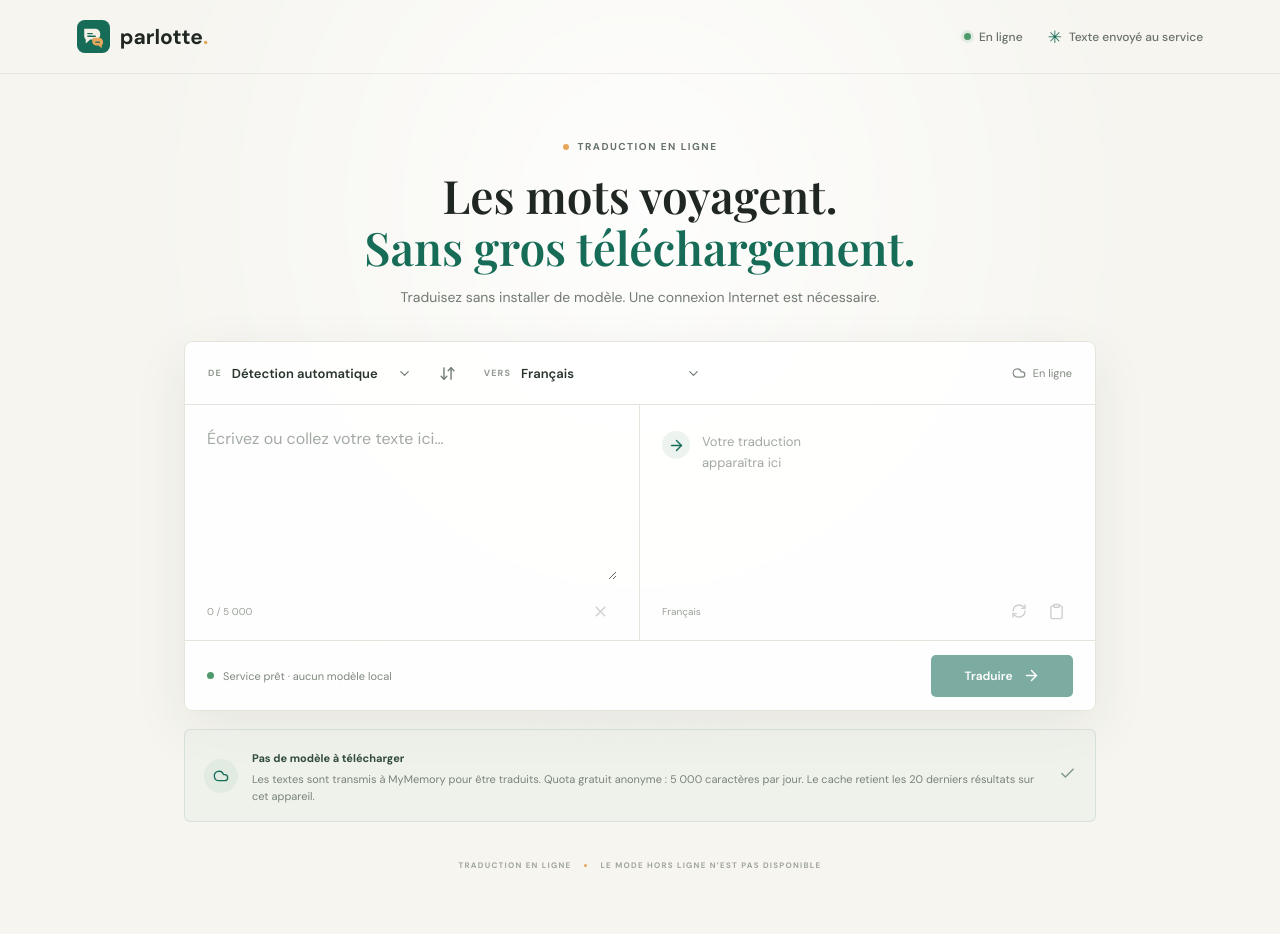
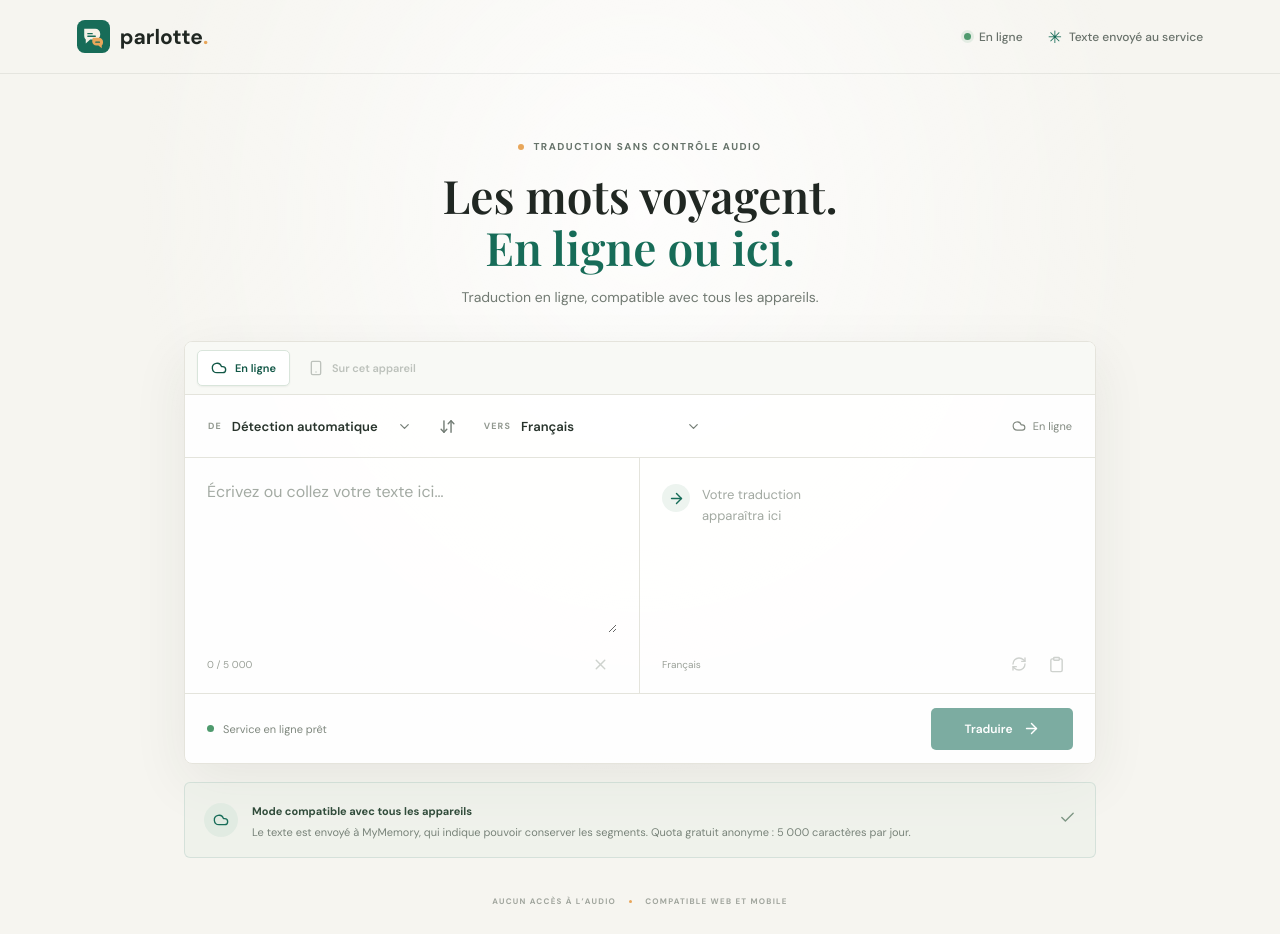
Before and after one commit to momothiam-dev/translator, a React (Vite) app: page / in a window 1280 px wide. Before the commit the page ends 898 px from the top, so only its background shows below. Built offline with nearby package versions, Linux system fonts and the light colour scheme; a web font is replaced by a local one.

Commit message:
Add browser-managed offline translation option

```diff
--- a/src/App.tsx
+++ b/src/App.tsx
@@ -1,9 +1,11 @@
 import { useEffect, useState } from 'react'
-import { ArrowDownUp, ArrowRight, Check, ChevronDown, Clipboard, Cloud, LoaderCircle, RefreshCw, X } from 'lucide-react'
+import { ArrowDownUp, ArrowRight, Check, ChevronDown, Clipboard, Cloud, LoaderCircle, RefreshCw, Smartphone, X } from 'lucide-react'
 import { nllbLanguages, type Language } from './languages'
 import { translateOnline } from './onlineTranslator'
+import { browserTranslationAvailable, translateInBrowser } from './browserTranslator'
 
 type TranslationCache = Record<string, string>
+type TranslationMode = 'online' | 'device'
 const TRANSLATION_CACHE_KEY = 'parlotte:online-translations:v1'
 const MAX_CACHED_TRANSLATIONS = 20
 
@@ -50,8 +52,8 @@ function readTranslationCache(): TranslationCache {
   }
 }
 
-function translationKey(text: string, source: string, target: string): string {
-  return JSON.stringify([source, target, text])
+function translationKey(text: string, source: string, target: string, mode: TranslationMode): string {
+  return JSON.stringify([mode, source, target, text])
 }
 
 function storeTranslation(key: string, value: string): void {
@@ -67,16 +69,20 @@ function storeTranslation(key: string, value: string): void {
 function App() {
   const [source, setSource] = useState('auto')
   const [target, setTarget] = useState('fra_Latn')
+  const [mode, setMode] = useState<TranslationMode>('online')
+  const [deviceTranslationAvailable, setDeviceTranslationAvailable] = useState(false)
   const [input, setInput] = useState('')
   const [output, setOutput] = useState('')
   const [translating, setTranslating] = useState(false)
   const [translationReused, setTranslationReused] = useState(false)
+  const [translationProgress, setTranslationProgress] = useState('')
   const [error, setError] = useState('')
   const [copied, setCopied] = useState(false)
   const [online, setOnline] = useState(navigator.onLine)
 
   useEffect(() => {
     const updateConnection = () => setOnline(navigator.onLine)
+    setDeviceTranslationAvailable(browserTranslationAvailable())
     void caches.delete('transformers-cache')
     localStorage.removeItem('parlotte:nllb-model-cached:v1')
     window.addEventListener('online', updateConnection)
@@ -90,13 +96,17 @@ function App() {
   const translate = async (force = false) => {
     const text = input.trim()
     if (!text || translating) return
-    if (!navigator.onLine) {
+    if (mode === 'online' && !navigator.onLine) {
       setOnline(false)
-      setError('Une connexion Internet est nécessaire. Cette version ne télécharge aucun modèle hors ligne.')
+      setError('Une connexion Internet est nécessaire pour le mode en ligne. Essayez Sur cet appareil si votre navigateur le prend en charge.')
+      return
+    }
+    if (mode === 'device' && source === 'auto') {
+      setError('Choisissez la langue source pour traduire sur cet appareil.')
       return
     }
 
-    const key = translationKey(text, source, target)
+    const key = translationKey(text, source, target, mode)
     const cached = readTranslationCache()[key]
     if (!force && cached !== undefined) {
       setOutput(cached)
@@ -113,15 +123,19 @@ function App() {
 
     setTranslating(true)
     setTranslationReused(false)
+    setOutput('')
     setError('')
     try {
-      const result = await translateOnline(text, source, target)
+      const result = mode === 'online'
+        ? await translateOnline(text, source, target)
+        : await translateInBrowser(text, source, target, (progress) => setTranslationProgress(`Pack de langue ${progress}%`))
       setOutput(result)
       storeTranslation(key, result)
     } catch (translationError) {
       setError(translationError instanceof Error ? translationError.message : 'La traduction en ligne a échoué. Réessayez.')
     } finally {
       setTranslating(false)
+      setTranslationProgress('')
     }
   }
 
@@ -158,28 +172,32 @@ function App() {
         </a>
         <div className="topbar-right">
           <span className={`connection ${online ? 'is-online' : ''}`}><span className="connection-dot" />{online ? 'En ligne' : 'Hors ligne'}</span>
-          <span className="privacy-label"><span className="privacy-mark">✳</span> Texte envoyé au service</span>
+          <span className="privacy-label"><span className="privacy-mark">✳</span>{mode === 'online' ? 'Texte envoyé au service' : 'Texte gardé sur l’appareil'}</span>
         </div>
       </header>
 
       <section className="workspace">
         <div className="intro">
-          <div className="eyebrow"><span /> TRADUCTION EN LIGNE</div>
-          <h1>Les mots voyagent.<br /><em>Sans gros téléchargement.</em></h1>
-          <p>Traduisez sans installer de modèle. Une connexion Internet est nécessaire.</p>
+          <div className="eyebrow"><span /> TRADUCTION SANS CONTRÔLE AUDIO</div>
+          <h1>Les mots voyagent.<br /><em>En ligne ou ici.</em></h1>
+          <p>{mode === 'online' ? 'Traduction en ligne, compatible avec tous les appareils.' : 'Le navigateur gère le pack de langue sur les appareils compatibles.'}</p>
         </div>
 
-        <section className="translator" aria-label="Traducteur en ligne">
+        <section className="translator" aria-label="Traducteur">
+          <div className="mode-bar" role="group" aria-label="Mode de traduction">
+            <button className={`mode-option ${mode === 'online' ? 'selected' : ''}`} onClick={() => { setMode('online'); setError(''); setTranslationReused(false) }} aria-pressed={mode === 'online'}><Cloud size={16} /> En ligne</button>
+            <button className={`mode-option ${mode === 'device' ? 'selected' : ''}`} onClick={() => { setMode('device'); setError(''); setTranslationReused(false) }} disabled={!deviceTranslationAvailable} title={!deviceTranslationAvailable ? 'Cette fonction n’est pas proposée par ce navigateur' : 'Traduire avec le moteur du navigateur'} aria-pressed={mode === 'device'}><Smartphone size={16} /> Sur cet appareil</button>
+          </div>
           <div className="language-bar">
-            <label className="language-select"><span>DE</span><select value={source} onChange={(event) => { setSource(event.target.value); setTranslationReused(false) }} aria-label="Langue source"><option value="auto">Détection automatique</option>{languages.map((language) => <option key={language.code} value={language.code}>{language.name}</option>)}</select><ChevronDown size={15} /></label>
+            <label className="language-select"><span>DE</span><select value={source} onChange={(event) => { setSource(event.target.value); setTranslationReused(false); setOutput('') }} aria-label="Langue source"><option value="auto">Détection automatique</option>{languages.map((language) => <option key={language.code} value={language.code}>{language.name}</option>)}</select><ChevronDown size={15} /></label>
             <button className="swap-button" onClick={swap} disabled={source === 'auto'} title="Inverser les langues" aria-label="Inverser les langues"><ArrowDownUp size={17} /></button>
-            <label className="language-select target-select"><span>VERS</span><select value={target} onChange={(event) => { setTarget(event.target.value); setTranslationReused(false) }} aria-label="Langue cible">{languages.map((language) => <option key={language.code} value={language.code}>{language.name}</option>)}</select><ChevronDown size={15} /></label>
-            <span className="language-count"><Cloud size={14} /> En ligne</span>
+            <label className="language-select target-select"><span>VERS</span><select value={target} onChange={(event) => { setTarget(event.target.value); setTranslationReused(false); setOutput('') }} aria-label="Langue cible">{languages.map((language) => <option key={language.code} value={language.code}>{language.name}</option>)}</select><ChevronDown size={15} /></label>
+            <span className="language-count">{mode === 'online' ? <Cloud size={14} /> : <Smartphone size={14} />}{mode === 'online' ? 'En ligne' : 'Navigateur'}</span>
           </div>
 
           <div className="translation-panes">
             <div className="pane input-pane">
-              <textarea value={input} onChange={(event) => { setInput(event.target.value); setTranslationReused(false) }} maxLength={5000} placeholder="Écrivez ou collez votre texte ici…" aria-label="Texte à traduire" />
+              <textarea value={input} onChange={(event) => { setInput(event.target.value); setTranslationReused(false); setOutput('') }} maxLength={5000} placeholder="Écrivez ou collez votre texte ici…" aria-label="Texte à traduire" />
               <div className="pane-footer"><span>{input.length} / 5 000</span><button className="icon-button" onClick={() => { setInput(''); setOutput('') }} disabled={!input} title="Effacer le texte" aria-label="Effacer le texte"><X size={17} /></button></div>
             </div>
             <div className="pane output-pane" aria-live="polite">
@@ -191,18 +209,18 @@ function App() {
           <div className="action-row">
             <div className="model-status">
               <span className={`model-indicator ${translating ? 'busy' : online ? 'ready' : ''}`} />
-              <span>{translating ? 'Requête en cours…' : translationReused ? 'Résultat réutilisé sans requête' : online ? 'Service prêt · aucun modèle local' : 'Connexion Internet requise'}</span>
+              <span>{translating ? translationProgress || (mode === 'online' ? 'Requête en ligne…' : 'Traduction sur cet appareil…') : translationReused ? 'Résultat réutilisé sans requête' : mode === 'online' ? online ? 'Service en ligne prêt' : 'Connexion Internet requise' : deviceTranslationAvailable ? 'Moteur géré par le navigateur' : 'Non pris en charge sur cet appareil'}</span>
             </div>
-            <button className="translate-button" onClick={() => void translate()} disabled={!input.trim() || translating || !online}>
+            <button className="translate-button" onClick={() => void translate()} disabled={!input.trim() || translating || (mode === 'online' && !online) || (mode === 'device' && !deviceTranslationAvailable)}>
               {translating ? <><LoaderCircle className="spin" size={17} /> Traduction…</> : translationReused ? <><Check size={17} /> Réutilisée</> : <>Traduire <ArrowRight size={17} /></>}
             </button>
           </div>
           {error && <p className="error-message" role="alert">{error}</p>}
         </section>
 
-        <div className="offline-note"><span className="offline-icon"><Cloud size={16} /></span><div className="offline-note-copy"><strong>Pas de modèle à télécharger</strong><p>Les textes sont transmis à MyMemory pour être traduits. Quota gratuit anonyme : 5 000 caractères par jour. Le cache retient les 20 derniers résultats sur cet appareil.</p></div><span className="note-arrow"><Check size={17} /></span></div>
+        <div className="offline-note"><span className="offline-icon">{mode === 'online' ? <Cloud size={16} /> : <Smartphone size={16} />}</span><div className="offline-note-copy"><strong>{mode === 'online' ? 'Mode compatible avec tous les appareils' : 'Mode fourni par le navigateur'}</strong><p>{mode === 'online' ? 'Le texte est envoyé à MyMemory, qui indique pouvoir conserver les segments. Quota gratuit anonyme : 5 000 caractères par jour.' : deviceTranslationAvailable ? 'Le navigateur gère lui-même le pack de langue. Disponible sur certains navigateurs de bureau uniquement ; mobile Android et Safari utilisent le mode en ligne.' : 'Ce navigateur ne propose pas de traduction locale. Revenez à En ligne. Aucun modèle lourd n’est chargé par le site.'}</p></div><span className="note-arrow">{mode === 'online' ? <Check size={17} /> : <Smartphone size={17} />}</span></div>
 
-        <footer className="page-footer"><span>TRADUCTION EN LIGNE</span><span className="footer-separator" /><span>LE MODE HORS LIGNE N’EST PAS DISPONIBLE</span></footer>
+        <footer className="page-footer"><span>AUCUN ACCÈS À L’AUDIO</span><span className="footer-separator" /><span>{mode === 'online' ? 'COMPATIBLE WEB ET MOBILE' : 'MOTEUR FOURNI PAR LE NAVIGATEUR'}</span></footer>
       </section>
     </main>
   )
--- /dev/null
+++ b/src/browserTranslator.ts
@@ -0,0 +1,60 @@
+type NativeTranslationResult = { translate: (text: string) => Promise<string>; destroy?: () => void }
+type NativeDownloadProgress = Event & { loaded: number; total: number }
+type NativeTranslatorApi = {
+  create: (options: {
+    sourceLanguage: string
+    targetLanguage: string
+    monitor?: (monitor: EventTarget) => void
+  }) => Promise<NativeTranslationResult>
+}
+
+const languageAliases: Record<string, string> = {
+  arb: 'ar', azb: 'az', azj: 'az', ces: 'cs', cmn: 'zh', deu: 'de', ell: 'el', eng: 'en',
+  fin: 'fi', fra: 'fr', heb: 'he', hin: 'hi', hrv: 'hr', hun: 'hu', ind: 'id', ita: 'it',
+  jpn: 'ja', kan: 'kn', kor: 'ko', lit: 'lt', mar: 'mr', nld: 'nl', nob: 'no', nno: 'no',
+  pol: 'pl', por: 'pt', ron: 'ro', rus: 'ru', slk: 'sk', slv: 'sl', spa: 'es', swe: 'sv',
+  tam: 'ta', tel: 'te', tha: 'th', tur: 'tr', ukr: 'uk', vie: 'vi', zho: 'zh',
+}
+
+export function browserTranslationAvailable(): boolean {
+  return Boolean((globalThis as typeof globalThis & { Translator?: NativeTranslatorApi }).Translator)
+}
+
+export function browserLanguageCode(modelCode: string): string | undefined {
+  const [language, script] = modelCode.split('_')
+  if (language === 'zho' && script === 'Hant') return 'zh-Hant'
+  return languageAliases[language] ?? (language.length === 2 ? language : undefined)
+}
+
+export async function translateInBrowser(
+  text: string,
+  source: string,
+  target: string,
+  onDownloadProgress: (progress: number) => void,
+): Promise<string> {
+  const sourceLanguage = browserLanguageCode(source)
+  const targetLanguage = browserLanguageCode(target)
+  if (!sourceLanguage || !targetLanguage) {
+    throw new Error('Cette langue n’est pas prise en charge par le traducteur intégré du navigateur. Essayez le mode En ligne.')
+  }
+
+  const api = (globalThis as typeof globalThis & { Translator?: NativeTranslatorApi }).Translator
+  if (!api) throw new Error('La traduction sur cet appareil n’est pas disponible dans ce navigateur. Utilisez le mode En ligne.')
+
+  const translator = await api.create({
+    sourceLanguage,
+    targetLanguage,
+    monitor(monitor) {
+      monitor.addEventListener('downloadprogress', (event) => {
+        const progress = event as NativeDownloadProgress
+        if (progress.total > 0) onDownloadProgress(Math.round(progress.loaded / progress.total * 100))
+      })
+    },
+  })
+
+  try {
+    return await translator.translate(text)
+  } finally {
+    translator.destroy?.()
+  }
+}
--- a/src/style.css
+++ b/src/style.css
@@ -20,7 +20,7 @@ h1{font-family:'Playfair Display',Georgia,serif;font-size:46px;line-height:1.13;
 h1 em{color:var(--green);font-weight:600}
 .intro p{font-size:14px;color:#717a72;line-height:1.65;margin:0}
 .translator{border:1px solid #e5e4dc;background:rgba(255,255,255,.88);box-shadow:0 18px 55px rgba(40,51,43,.075);border-radius:8px;overflow:hidden;animation:rise .7s .08s both}
-.mode-bar{display:flex;gap:4px;padding:8px 12px;border-bottom:1px solid var(--line);background:rgba(246,247,242,.76)}.mode-option{display:inline-flex;align-items:center;justify-content:center;gap:8px;min-height:36px;padding:0 13px;border:1px solid transparent;border-radius:5px;background:transparent;color:#727c73;font-size:11px;font-weight:600;transition:background .18s,color .18s,border-color .18s}.mode-option:hover{background:#eef2ed;color:var(--green)}.mode-option.selected{border-color:#d9e5db;background:#fff;color:var(--green-dark);box-shadow:0 1px 2px rgba(27,47,32,.06)}
+.mode-bar{display:flex;gap:4px;padding:8px 12px;border-bottom:1px solid var(--line);background:rgba(246,247,242,.76)}.mode-option{display:inline-flex;align-items:center;justify-content:center;gap:8px;min-height:36px;padding:0 13px;border:1px solid transparent;border-radius:5px;background:transparent;color:#727c73;font-size:11px;font-weight:600;transition:background .18s,color .18s,border-color .18s}.mode-option:hover:not(:disabled){background:#eef2ed;color:var(--green)}.mode-option.selected{border-color:#d9e5db;background:#fff;color:var(--green-dark);box-shadow:0 1px 2px rgba(27,47,32,.06)}.mode-option:disabled{opacity:.44;cursor:not-allowed}
 .language-bar{height:63px;display:flex;align-items:center;padding:0 23px;border-bottom:1px solid var(--line);gap:19px}
 .language-select{display:flex;align-items:center;gap:10px;color:#5e6961;position:relative;min-width:147px}
 .language-select>span{font-size:9px;font-weight:700;letter-spacing:1.1px;color:#929990}
```
Also changed, not shown: 1 other file (tests, documents, lock files or other folders).
